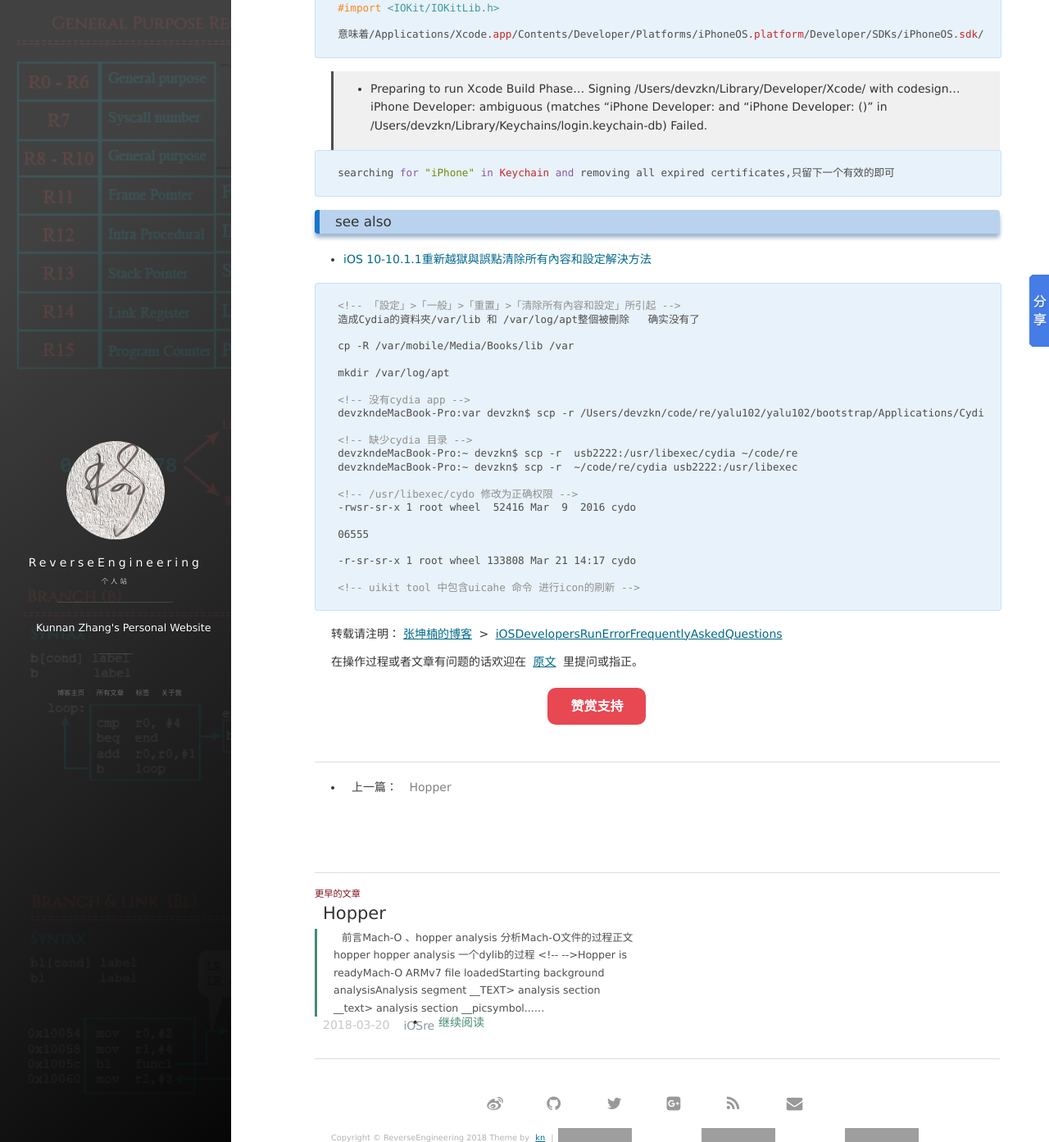
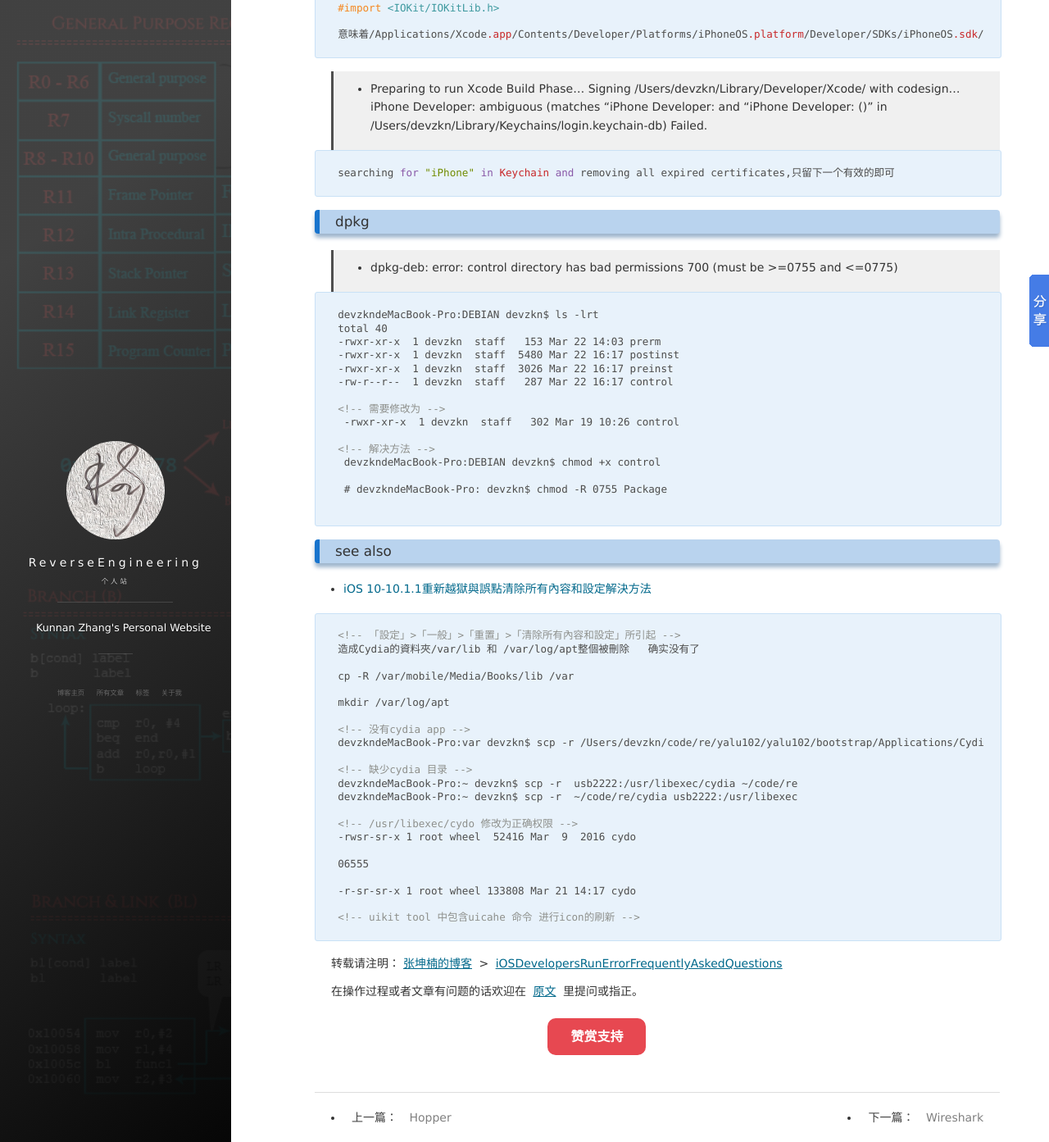
Before and after one commit to zhangkn/zhangkn.github.io, a Jekyll site: the page built from _posts/2018-03-20-iOSDevelopersRunErrorFrequentlyAskedQuestions.md, in a window 1280 px wide and 1400 px high, scrolled down 297 px, cut to the strip 0-1393 px from the top of the window. Shown: the whole strip at 82% size. Built offline with Jekyll 4.4.1, drawn with Linux system fonts in a browser that asks for light colours; nearby versions of some CDN libraries; comment, search, counter and statistics services are not loaded; some of the changed text lies outside the part shown; grey boxes are pictures that could not be loaded.

Commit message:
Wireshark

````diff
--- a/_posts/2018-03-20-iOSDevelopersRunErrorFrequentlyAskedQuestions.md
+++ b/_posts/2018-03-20-iOSDevelopersRunErrorFrequentlyAskedQuestions.md
@@ -29,6 +29,32 @@ Failed.
 searching for "iPhone" in Keychain and removing all expired certificates,只留下一个有效的即可
 ```
 
+
+###  dpkg
+
+>* dpkg-deb: error: control directory has bad permissions 700 (must be >=0755 and <=0775)
+
+```
+devzkndeMacBook-Pro:DEBIAN devzkn$ ls -lrt
+total 40
+-rwxr-xr-x  1 devzkn  staff   153 Mar 22 14:03 prerm
+-rwxr-xr-x  1 devzkn  staff  5480 Mar 22 16:17 postinst
+-rwxr-xr-x  1 devzkn  staff  3026 Mar 22 16:17 preinst
+-rw-r--r--  1 devzkn  staff   287 Mar 22 16:17 control
+
+<!-- 需要修改为 -->
+ -rwxr-xr-x  1 devzkn  staff   302 Mar 19 10:26 control
+
+<!-- 解决方法 -->
+ devzkndeMacBook-Pro:DEBIAN devzkn$ chmod +x control
+
+ # devzkndeMacBook-Pro: devzkn$ chmod -R 0755 Package
+
+```
+
+
+
+
 ### see also
 
 - [iOS 10-10.1.1重新越獄與誤點清除所有內容和設定解決方法](https://mrmad.com.tw/ios10-1-1-re-jailbreak-device-after-erase-all-content-and-settings)
````
Also changed, not shown: _posts/2018-02-28-Electra.md (+4 -0 lines), _posts/2018-03-06-TheWayOfThinking.md (+43 -0 lines), _posts/2018-03-12-symbolicatecrash.md (+11 -0 lines), _posts/2018-03-24-Wireshark.md (added, +135 -0 lines).
